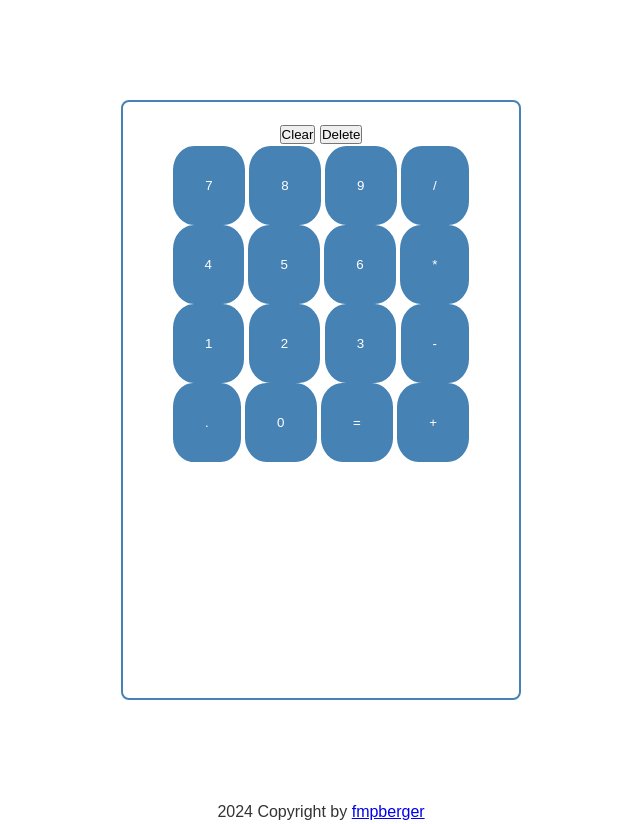
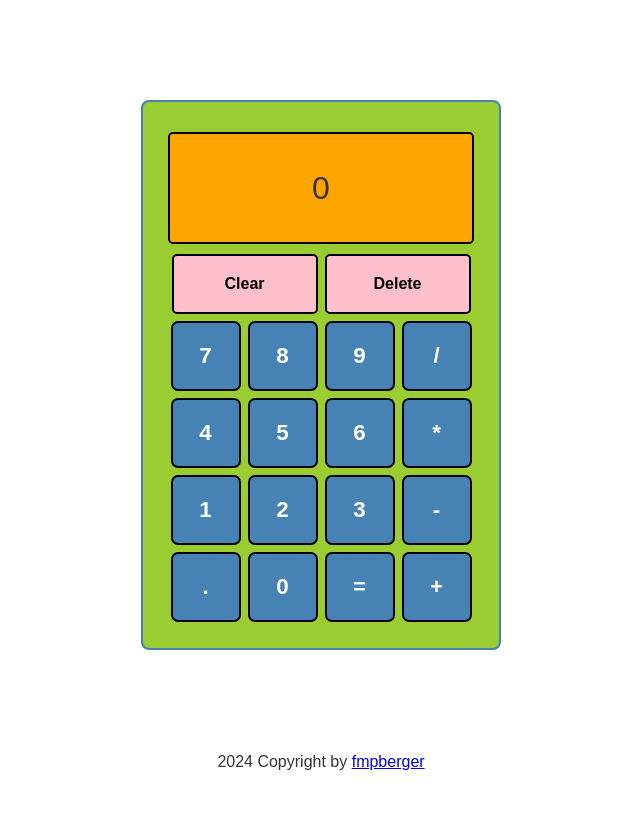
Before and after one commit to fmpberger88/calculator, a plain HTML site: page index.html in a window 1280 px wide. Shown: the whole page, without its empty margins (319-959 px from the left). After the commit the page ends 800 px from the top, so only its background shows below. Drawn offline with Linux system fonts and the light colour scheme.

Commit message:
finish styling setup

```diff
--- a/index.html
+++ b/index.html
@@ -10,10 +10,11 @@
     <main>
         <div id="calculator">
             <div id="screen">
+                <div>0</div>
             </div>
             <div>
-                <button>Clear</button>
-                <button>Delete</button>
+                <button class="btn-first">Clear</button>
+                <button class="btn-first">Delete</button>
             </div>
             <div>
                 <button class="btn-second">7</button>
--- a/styles.css
+++ b/styles.css
@@ -25,19 +25,72 @@ main {
     flex-direction: column;
     align-items: center;
     border: 2px steelblue solid;
-    width: 400px;
-    height: 600px;
+    width: 360px;
+    height: 550px;
     padding: 20px;
     margin: 80px;
     border-radius: 8px;
+    background-color: yellowgreen;
+}
+
+#calculator > div {
+    display: flex;
+    justify-content: space-evenly;
+    align-items: center;
+    gap: 7px;
+}
+
+#screen {
+    display: flex;
+    align-items: flex-end;
+    padding: 30px 142px;
+    background-color: orange;
+    border: 2px black solid;
+    border-radius: 5px;
+    margin: 10px 0;
+}
+
+#screen > div {
+    align-self: flex-end;
+    font-size: 2rem;
+}
+
+.btn-first {
+    background-color: pink;
+    height: 60px;
+    width: 146px;
+    border: 2px black solid;
+    border-radius: 5px;
+    font-size: 1rem;
+    font-weight: bold;
+}
+
+.btn-first:hover {
+    filter: brightness(80%);
+}
+
+.btn-first:active {
+    transform: scale(0.9);
 }
 
 .btn-second {
     background-color: steelblue;
     color: white;
-    border: 2px steelblue solid;
-    border-radius: 30%;
-    padding: 30px;
+    border: 2px black solid;
+    border-radius: 10%;
+    width: 70px;
+    height: 70px;
+    margin-top: 7px;
+    font-size: 1.4rem;
+    font-weight: bold;
+}
+
+.btn-second:hover {
+    filter: brightness(80%);
+}
+
+.btn-second:active {
+    transform: scale(0.9);
 }
 
 footer {
```
